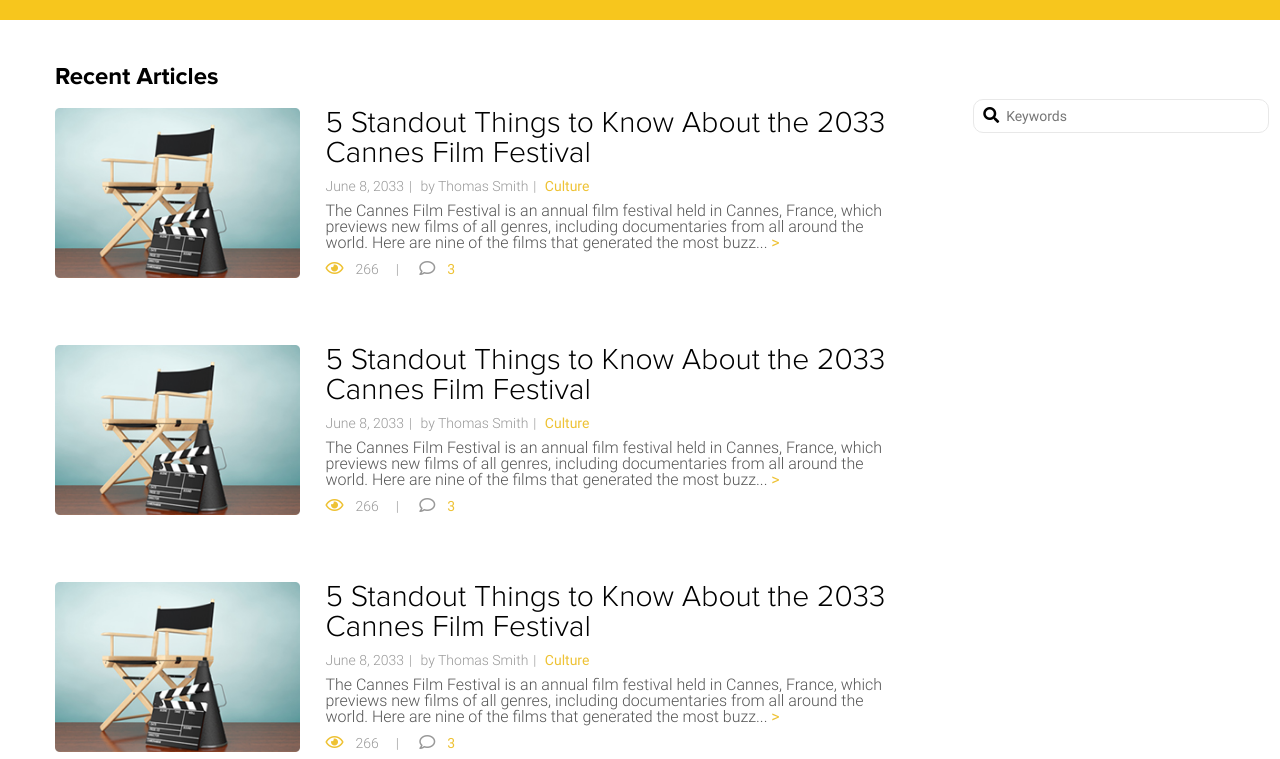
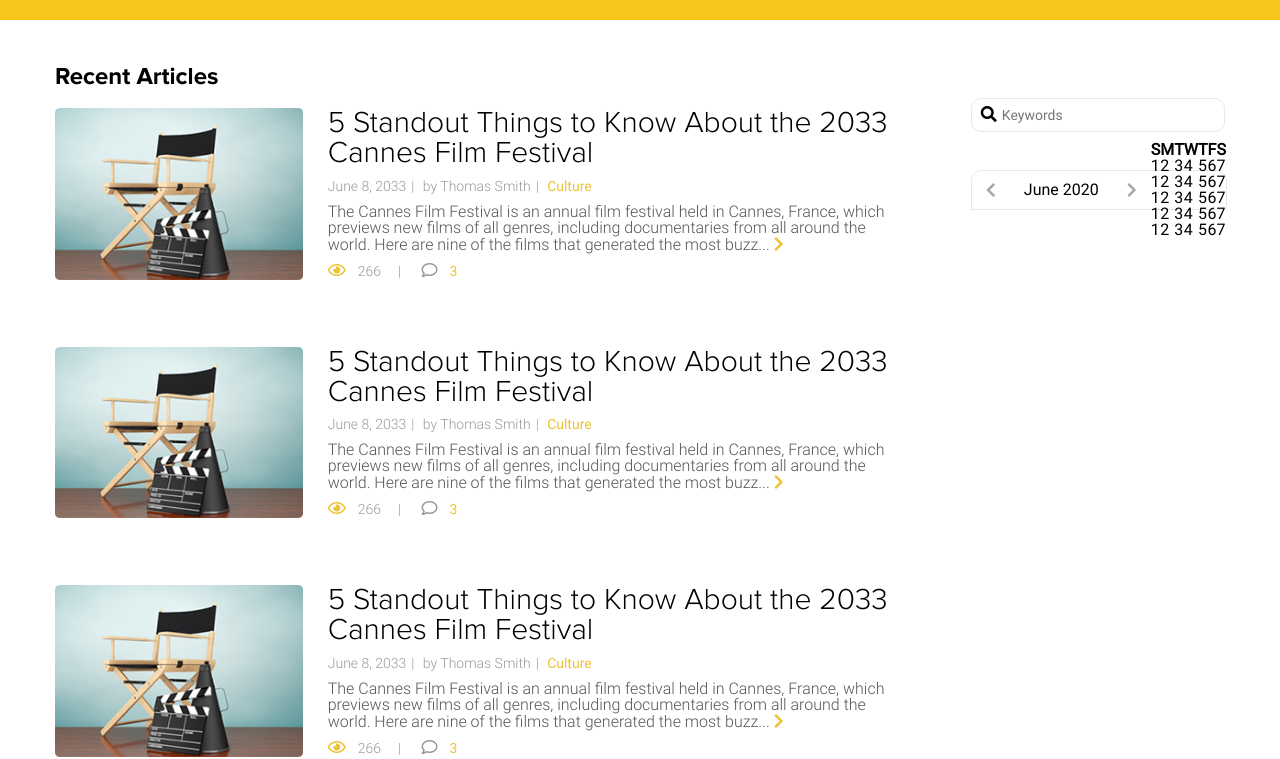
Before and after one commit to lundeen-bryan/gotham, a plain HTML site: page site/index.html in a window 1280 px wide. Shown: the part 47-806 px from the top of the page. Drawn offline with Linux system fonts and the light colour scheme; files whose address does not match are found by name.

Commit message:
Creating calendar

```diff
--- a/site/css/style.css
+++ b/site/css/style.css
@@ -186,18 +186,12 @@
     font-weight: 300;
     color: rgb(85, 85, 85);
 }
-.description::after{
-    content: ">";
-    font-family: Roboto;
-    color: rgb(238, 194, 52);
-    font-weight: 300;
-}
 
 /* ==============BUTTON============== */
 .more{
     display: block;
-    width: 171px;
-    height: 43px;
+    width: 170px;
+    height: 42px;
     background: transparent;
     color: black;
     font-family: Roboto;
@@ -207,12 +201,13 @@
     border-radius: 5px;
     text-align: center;
     margin: 0 auto;
+    display: block;
 }
 
 /* ==============RIGHT SIDEBAR============== */
 aside.right-sidebar{
-    padding-top: 79px;
-    padding-left: 75px;
+    padding-top: 78px;
+    padding-left: 65px;
 }
 .search-box{
     width: 100%;
@@ -220,18 +215,38 @@
 }
 .search-box label{
     position: absolute;
+    left: 10px;
     top: 8px;
-    left: 10px;
     z-index: 100;
 }
 .search-box input{
     width: 100%;
     border-radius: 10px;
-    padding: 8px 10px 8px 32px;
+    padding: 8px 10px 8px 30px;
     outline: none;
     border: 1px solid rgb(232, 232, 232);
     font-family: Roboto;
     font-size: 14px;
+    box-sizing: border-box;
+}
+
+.calendar-widget{
+    border: 1px solid rgb(232, 232, 232);
+    width: 100%;
+    border-radius: 10px;
+    margin-top: 38px;
+}
+.calendar-widget, .calendar-top{
+    display: flex;
+    justify-content: space-around;
+    align-items: center;
+    height: 38px;
+    width: 100%;
+    border-radius: 10px 10px 0 0;
+}
+
+.calendar-prev, .calendar-next{
+    color: rgb(166, 166, 166);
 }
 
 /* FOOTER */
--- a/site/index.html
+++ b/site/index.html
@@ -51,6 +51,7 @@
                                 The Cannes Film Festival is an annual film festival held in Cannes, France, which
                                 previews new films of all genres, including documentaries from all around the world.
                                 Here are nine of the films that generated the most buzz...
+                                <i class="fas fa-chevron-right" style="color: rgb(238, 194, 52)"></i>
                             </p>
                             <p class="additional">
                                 <span class="views">266</span>
@@ -73,6 +74,7 @@
                                 The Cannes Film Festival is an annual film festival held in Cannes, France, which
                                 previews new films of all genres, including documentaries from all around the world.
                                 Here are nine of the films that generated the most buzz...
+                                <i class="fas fa-chevron-right" style="color: rgb(238, 194, 52)";></i>
                             </p>
                             <p class="additional">
                                 <span class="views">266</span>
@@ -95,6 +97,7 @@
                                 The Cannes Film Festival is an annual film festival held in Cannes, France, which
                                 previews new films of all genres, including documentaries from all around the world.
                                 Here are nine of the films that generated the most buzz...
+                                <i class="fas fa-chevron-right" style="color: rgb(238, 194, 52)";></i>
                             </p>
                             <p class="additional">
                                 <span class="views">266</span>
@@ -109,6 +112,71 @@
                 <div class="search-box">
                     <label for="search"><i class="fas fa-search"></i></label>
                     <input type="text" name="search" id="search" placeholder="Keywords">
+                </div>
+                <div class="calendar-widget">
+                    <div class="calendar-top">
+                        <div class="calendar-prev"><i class="fas fa-chevron-left"></i></div>
+                        <div class="calendar-month">June 2020</div>
+                        <div class="calendar-next"><i class="fas fa-chevron-right"></i></div>
+                    </div>
+                    <div class="calendar-body">
+                        <table>
+                            <tr>
+                                <th>S</th>
+                                <th>M</th>
+                                <th>T</th>
+                                <th>W</th>
+                                <th>T</th>
+                                <th>F</th>
+                                <th>S</th>
+                            </tr>
+                            <tr>
+                                <td>1</td>
+                                <td>2</td>
+                                <td>3</td>
+                                <td>4</td>
+                                <td>5</td>
+                                <td>6</td>
+                                <td>7</td>
+                            </tr>
+                            <tr>
+                                <td>1</td>
+                                <td>2</td>
+                                <td>3</td>
+                                <td>4</td>
+                                <td>5</td>
+                                <td>6</td>
+                                <td>7</td>
+                            </tr>
+                            <tr>
+                                <td>1</td>
+                                <td>2</td>
+                                <td>3</td>
+                                <td>4</td>
+                                <td>5</td>
+                                <td>6</td>
+                                <td>7</td>
+                            </tr>
+                            <tr>
+                                <td>1</td>
+                                <td>2</td>
+                                <td>3</td>
+                                <td>4</td>
+                                <td>5</td>
+                                <td>6</td>
+                                <td>7</td>
+                            </tr>
+                            <tr>
+                                <td>1</td>
+                                <td>2</td>
+                                <td>3</td>
+                                <td>4</td>
+                                <td>5</td>
+                                <td>6</td>
+                                <td>7</td>
+                            </tr>
+                        </table>
+                    </div>
                 </div>
             </aside>
         </div>
```
